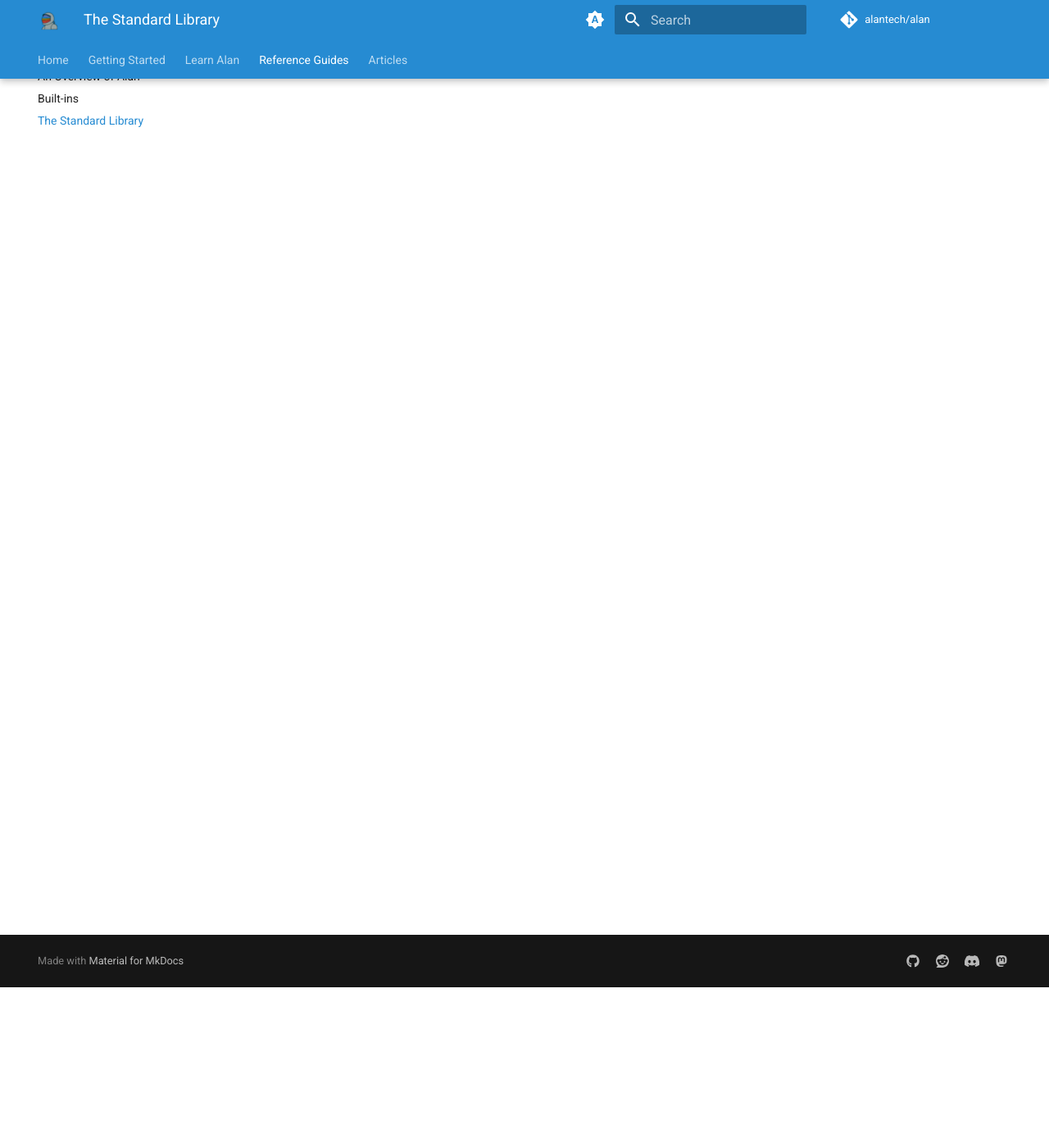
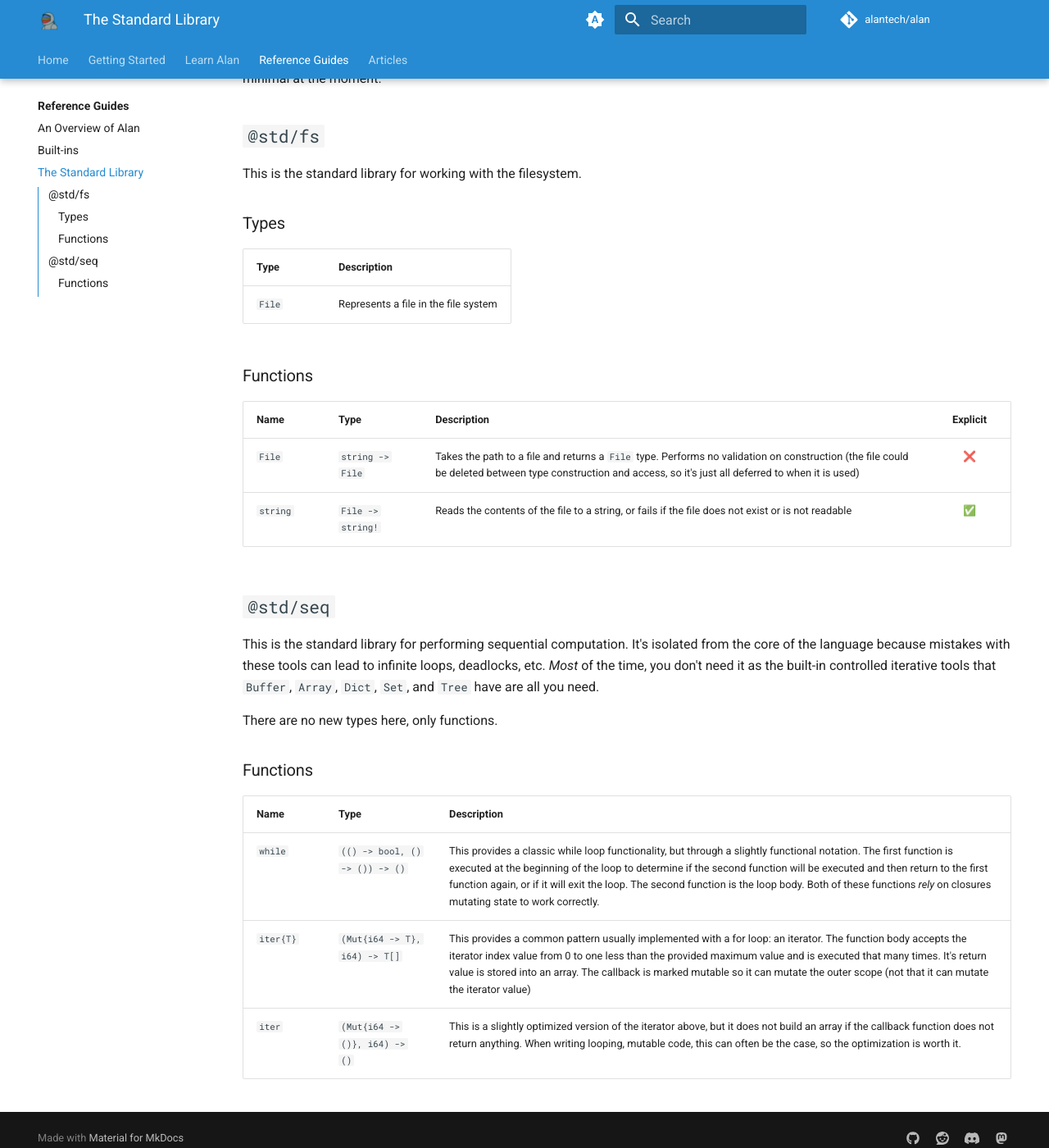
Before and after one commit to alantech/alanlang-docs, an MkDocs documentation site: the page built from docs/standard_library.md, in a window 1280 px wide and 1400 px high, scrolled down 196 px. Shown: the whole window at 82% size. Built offline with MkDocs 1.6.1 and Material for MkDocs 9.7.7, drawn with Linux system fonts in a browser that asks for light colours; plug-ins that fetch from the network failed and are left out; comment, search, counter and statistics services are not loaded.

Commit message:
Document the standard library (#104)

```diff
--- a/docs/standard_library.md
+++ b/docs/standard_library.md
@@ -1,3 +1,34 @@
 # The Standard Library
 
-TODO
+Alan is still very early in development, so the standard library outside of the root scope is still very bare bones. There are only two standard library modules you can import: `@std/fs` and `@std/seq`. The number of types and functions defined in these is also very minimal at the moment.
+
+## `@std/fs`
+
+This is the standard library for working with the filesystem.
+
+### Types
+
+| Type   | Description                          |
+| :----- | :----------------------------------- |
+| `File` | Represents a file in the file system |
+
+### Functions
+
+| Name     | Type              | Description                                                                                                                                                                                             | Explicit |
+| :------- | :---------------- | :-------------------------------------------------------------------------------------------------------------------------------------------------------------------------------------------------------- | :------: |
+| `File`   | `string -> File`  | Takes the path to a file and returns a `File` type. Performs no validation on construction (the file could be deleted between type construction and access, so it's just all deferred to when it is used) | ❌       |
+| `string` | `File -> string!` | Reads the contents of the file to a string, or fails if the file does not exist or is not readable                                                                                                        | ✅       |
+
+## `@std/seq`
+
+This is the standard library for performing sequential computation. It's isolated from the core of the language because mistakes with these tools can lead to infinite loops, deadlocks, etc. *Most* of the time, you don't need it as the built-in controlled iterative tools that `Buffer`, `Array`, `Dict`, `Set`, and `Tree` have are all you need.
+
+There are no new types here, only functions.
+
+### Functions
+
+| Name      | Type                           | Description                                                                                                                                                                                                                                                                                                                                                                                                 |
+| :-------- | :----------------------------- | :---------------------------------------------------------------------------------------------------------------------------------------------------------------------------------------------------------------------------------------------------------------------------------------------------------------------------------------------------------------------------------------------------------- |
+| `while`   | `(() -> bool, () -> ()) -> ()` | This provides a classic while loop functionality, but through a slightly functional notation. The first function is executed at the beginning of the loop to determine if the second function will be executed and then return to the first function again, or if it will exit the loop. The second function is the loop body. Both of these functions *rely* on closures mutating state to work correctly. |
+| `iter{T}` | `(Mut{i64 -> T}, i64) -> T[]`  | This provides a common pattern usually implemented with a for loop: an iterator. The function body accepts the iterator index value from 0 to one less than the provided maximum value and is executed that many times. It's return value is stored into an array. The callback is marked mutable so it can mutate the outer scope (not that it can mutate the iterator value)                              |
+| `iter`    | `(Mut{i64 -> ()}, i64) -> ()`  | This is a slightly optimized version of the iterator above, but it does not build an array if the callback function does not return anything. When writing looping, mutable code, this can often be the case, so the optimization is worth it.                                                                                                                                                              |
```
